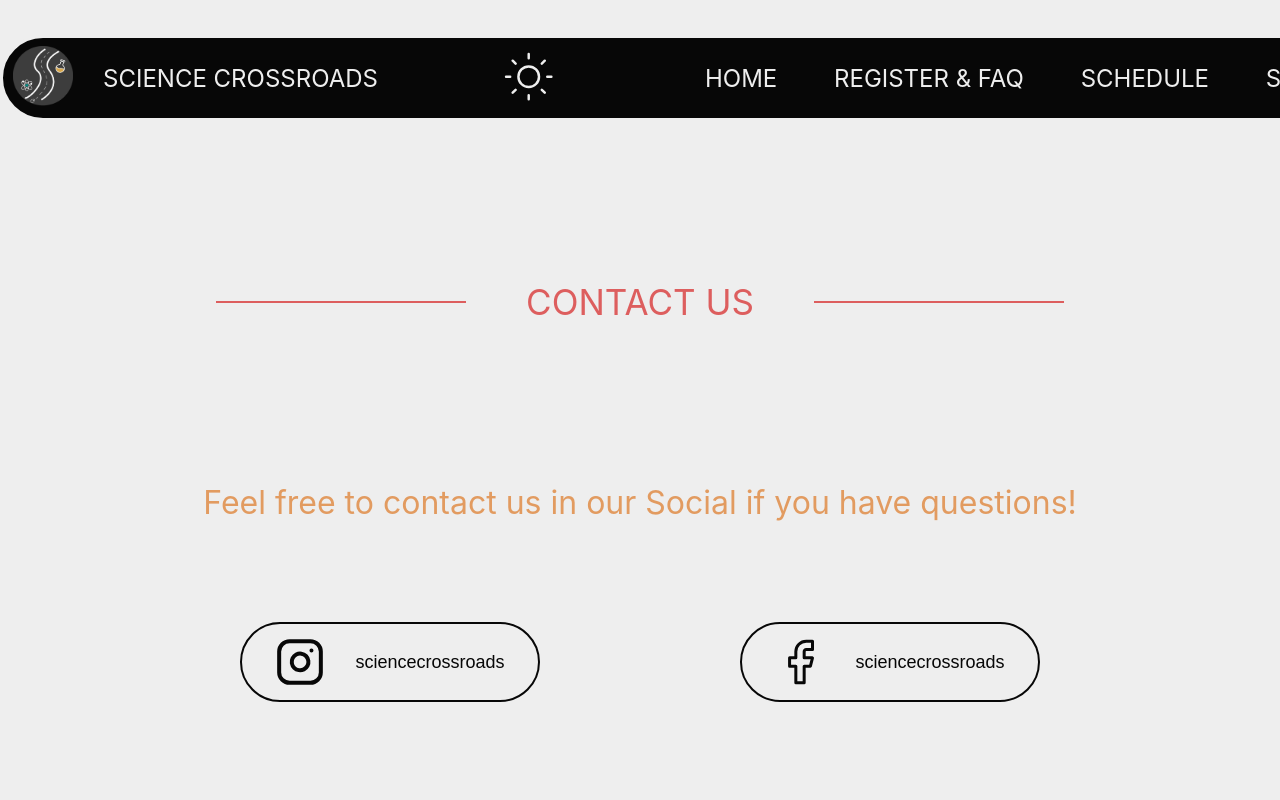
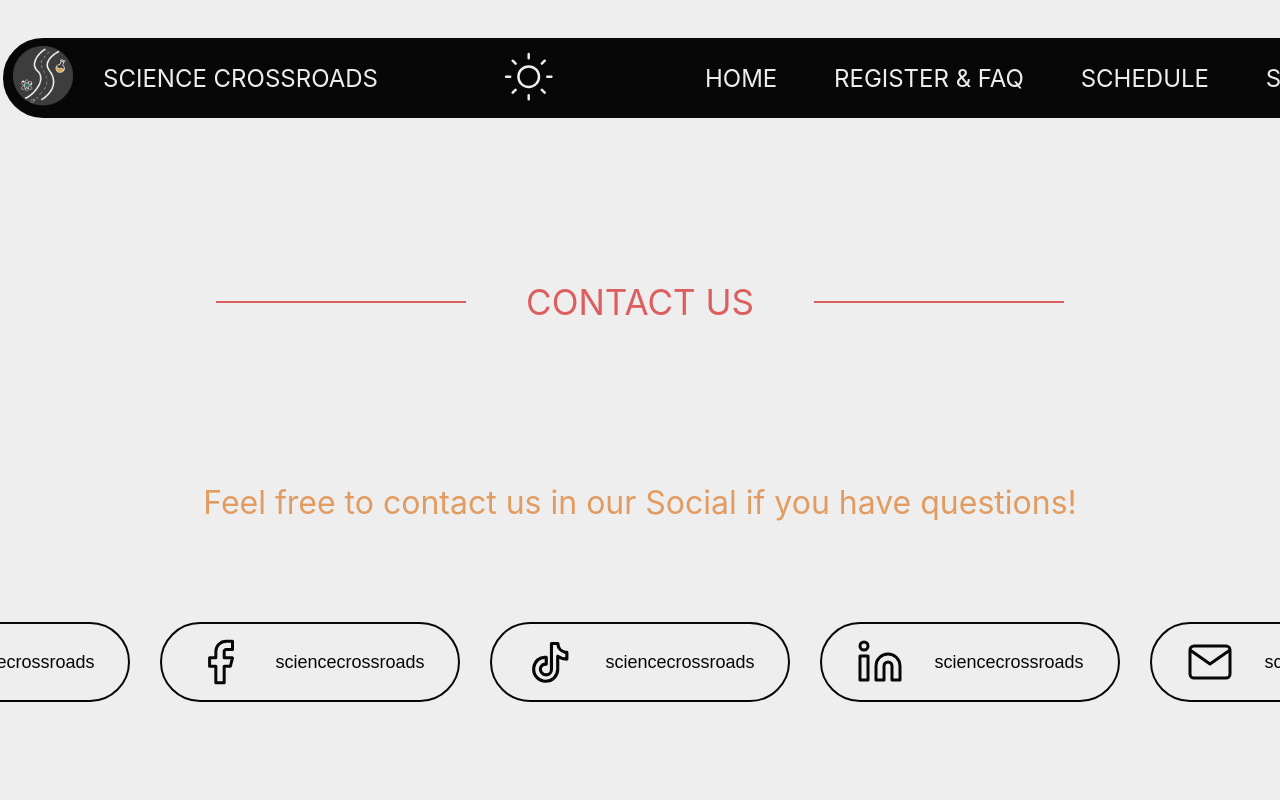
Before and after one commit to Alekosss/ScienceCrossroads, a SvelteKit app: page /pages/contact in a window 1280 px wide. Shown: the top 800 px of the page. Built offline with nearby package versions, Linux system fonts and the light colour scheme.

Commit message:
Added the rest of the social media as contact ways in the contact page

```diff
--- /dev/null
+++ b/src/lib/components/Social/LinkedIn.svelte
@@ -0,0 +1,58 @@
+<script>
+    import LinkedIn from "$lib/assets/Icons/LinkedIn.svelte";
+
+    const LinkedInURL = "https://www.linkedin.com/company/science-crossroads/";
+
+    function OpenLinkedIn() {
+        console.log("Button clicked. Opening window");
+        window.open(LinkedInURL, "_blank", "noopener,noreferrer");
+    }
+
+</script>
+
+<button onclick={OpenLinkedIn} class="Media">
+    <LinkedIn/>
+    <span>sciencecrossroads</span>
+</button>
+
+<style>
+    .Media {
+        cursor: pointer;
+
+        display: flex;
+        flex-direction: row;
+        gap: 30px;
+        align-items: center;
+        align-content: center;
+        justify-content: center;
+
+        border-radius: 50px;
+        width: 300px;
+        height: 80px;
+        background-color: var(--primary-color);
+        border: 2px solid var(--secondary-color);
+
+        color: var(--secondary-color);
+    }
+
+    .Media:hover {
+        background-color: var(--secondary-color);
+        color: var(--primary-color);
+    }
+
+    .Media span {
+        font-size: 18px;
+        text-align: center;
+        font-style: normal;
+        line-height: normal;
+        text-decoration: none;
+
+        display: inline-block;
+        transition: transform 0.2s linear;
+    }
+
+    .Media:hover span {
+        transform: scale(1.2);
+
+    }
+</style>
--- /dev/null
+++ b/src/lib/components/Social/Mail.svelte
@@ -0,0 +1,58 @@
+<script>
+    import Mail from "$lib/assets/Icons/Mail.svelte";
+
+    const MailURL = "https://mail.google.com";
+
+    function OpenMail() {
+        console.log("Button clicked. Opening window");
+        window.open(MailURL, "_blank", "noopener,noreferrer");
+    }
+
+</script>
+
+<button onclick={OpenMail} class="Media">
+    <Mail/>
+    <span>sciencecrossroads</span>
+</button>
+
+<style>
+    .Media {
+        cursor: pointer;
+
+        display: flex;
+        flex-direction: row;
+        gap: 30px;
+        align-items: center;
+        align-content: center;
+        justify-content: center;
+
+        border-radius: 50px;
+        width: 300px;
+        height: 80px;
+        background-color: var(--primary-color);
+        border: 2px solid var(--secondary-color);
+
+        color: var(--secondary-color);
+    }
+
+    .Media:hover {
+        background-color: var(--secondary-color);
+        color: var(--primary-color);
+    }
+
+    .Media span {
+        font-size: 18px;
+        text-align: center;
+        font-style: normal;
+        line-height: normal;
+        text-decoration: none;
+
+        display: inline-block;
+        transition: transform 0.2s linear;
+    }
+
+    .Media:hover span {
+        transform: scale(1.2);
+
+    }
+</style>
--- /dev/null
+++ b/src/lib/components/Social/TikTok.svelte
@@ -0,0 +1,57 @@
+<script>
+    import TikTok from "$lib/assets/Icons/TikTok.svelte"
+
+    const TikTokURL = "https://www.tiktok.com/@science.crossroad";
+
+    function OpenTikTok() {
+        console.log("Button clicked. Opening window");
+        window.open(TikTokURL, "_blank", "noopener,noreferrer");
+    }
+
+</script>
+<button onclick={OpenTikTok} class="Media">
+    <TikTok/>
+    <span>sciencecrossroads</span>
+</button>
+
+<style>
+    .Media {
+        cursor: pointer;
+
+        display: flex;
+        flex-direction: row;
+        gap: 30px;
+        align-items: center;
+        align-content: center;
+        justify-content: center;
+
+        border-radius: 50px;
+        width: 300px;
+        height: 80px;
+        background-color: var(--primary-color);
+        border: 2px solid var(--secondary-color);
+
+        color: var(--secondary-color);
+    }
+
+    .Media:hover {
+        background-color: var(--secondary-color);
+        color: var(--primary-color);
+    }
+
+    .Media span {
+        font-size: 18px;
+        text-align: center;
+        font-style: normal;
+        line-height: normal;
+        text-decoration: none;
+
+        display: inline-block;
+        transition: transform 0.2s linear;
+    }
+
+    .Media:hover span {
+        transform: scale(1.3);
+
+    }
+</style>
--- a/src/routes/pages/contact/+page.svelte
+++ b/src/routes/pages/contact/+page.svelte
@@ -1,6 +1,9 @@
 <script lang="ts">
     import Facebook from "$lib/components/Social/Facebook.svelte";
     import Instagram from "$lib/components/Social/Instagram.svelte";
+    import TikTok from "$lib/components/Social/TikTok.svelte";
+    import LinkedIn from "$lib/components/Social/LinkedIn.svelte";
+  import Mail from "$lib/components/Social/Mail.svelte";
 
     let mail = $state('');
     let subject = $state('');
@@ -26,6 +29,31 @@
         show = false;
     }
 
+    const FacebookURL = "https://www.facebook.com/profile.php?id=61592636290886&rdid=ErViNhknuDdcfzTh&share_url=https%3A%2F%2Fwww.facebook.com%2Fshare%2F1DC1PWhGrR%2F";
+    const InstagramURL = "https://www.instagram.com/sciencecrossroads/";
+    const LinkedInURL = "https://www.linkedin.com/company/science-crossroads/";
+    const TikTokURL = "https://www.tiktok.com/@science.crossroad";
+
+    function OpenInstagram() {
+        console.log("Button clicked. Opening window");
+        window.open(InstagramURL, "_blank", "noopener,noreferrer");
+    }
+
+    function OpenFacebook() {
+        console.log("Button clicked. Opening window");
+        window.open(FacebookURL, "_blank", "noopener,noreferrer");
+    }
+
+    function OpenLinkedIn() {
+        console.log("Button clicked. Opening window");
+        window.open(LinkedInURL, "_blank", "noopener,noreferrer");
+    }
+
+    function OpenTikTok() {
+        console.log("Button clicked. Opening window");
+        window.open(TikTokURL, "_blank", "noopener,noreferrer");
+    }
+
 </script>
 
 <div class="ContactPage">
@@ -44,6 +72,15 @@
         </div>
         <div class="FB">
             <Facebook/>
+        </div>
+        <div class="TikTok">
+            <TikTok/>
+        </div>
+        <div class="LinkedIn">
+            <LinkedIn/>
+        </div>
+        <div class="Mail">
+            <Mail/>
         </div>
     </div>
     <div class="Description">
@@ -65,6 +102,7 @@
             <div class="Subject">
                 <label for="subject">Subject:</label>
                 <input
+                required
                 id="subject"
                 bind:value={subject}
                 placeholder="Example Subject"/>
@@ -73,6 +111,7 @@
         <div class="Message">
             <label for="message">Message:</label>
             <input
+            required
             id="message"
             bind:value={content}
             placeholder="Example message..."/>
@@ -289,7 +328,7 @@
     .Social {
         display: flex;
         flex-direction: row;
-        gap: 200px;
+        gap: 30px;
         justify-content: center;
         align-items: center;
         padding: 100px;
```
